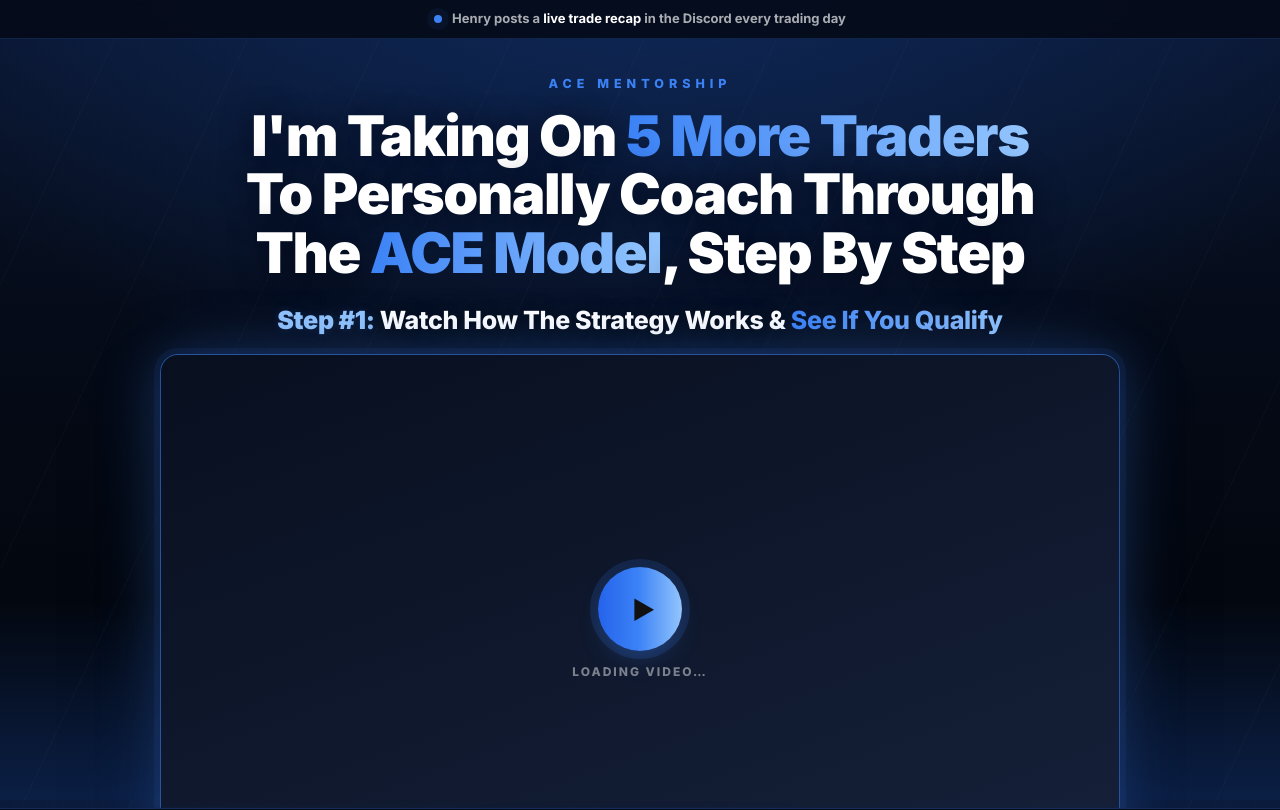
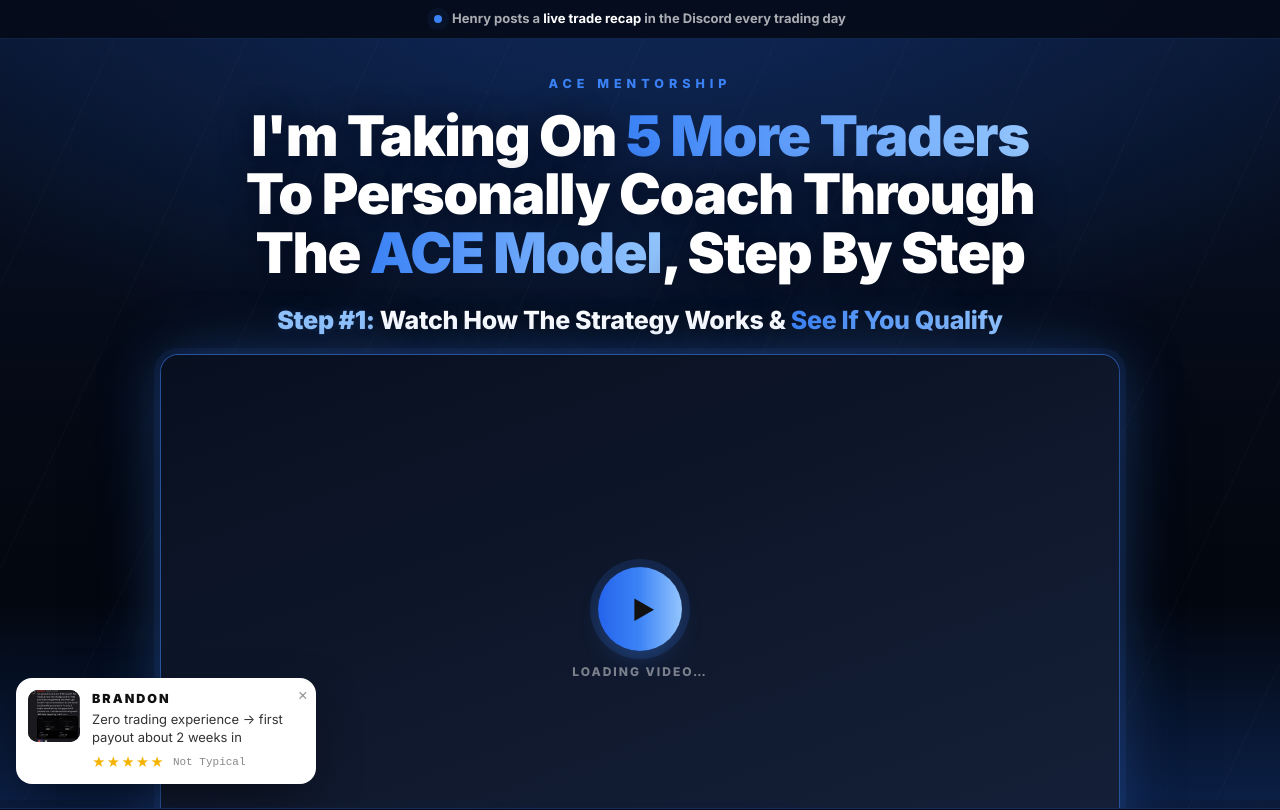
Before and after one commit to eliascroesus/andersenfunnel, a plain HTML site: page apply/index.html in a window 1280 px wide. Shown: the top 810 px of the page. Drawn offline with Linux system fonts and the light colour scheme.

Commit message:
Add bottom-left proof popup cards (hidden while typing and over forms on phones)
Co-Authored-By: Claude Opus 5.5 <noreply@anthropic.com>
Claude-Session: https://claude.ai/code/session_015aTEPZErDZv4g47zhVwhAZ

```diff
--- a/apply/index.html
+++ b/apply/index.html
@@ -91,5 +91,6 @@
 <script defer src="/assets/lead-form.js"></script>
 <script defer src="/assets/call-calendar.js"></script>
 <script defer src="/assets/site/funnel.js"></script>
+<script defer src="/assets/site/proof-toast.js"></script>
 </body>
 </html>
--- /dev/null
+++ b/assets/site/proof-toast.js
@@ -0,0 +1,35 @@
+/* Small proof cards that pop up bottom-left. Hidden while someone is typing (any input focused, so the phone
+   keyboard never gets covered) and while the sign-up / application form is on screen on phones. */
+(function () {
+  var ITEMS = [
+    { name: "BRANDON", text: "Zero trading experience → first payout about 2 weeks in", img: "/assets/ace/web/result-01.webp" },
+    { name: "SLADE", text: "Failed 7 of 8 months → passed 3 accounts + a payout in one month", img: "/assets/ace/web/result-02.webp" },
+    { name: "KOI", text: "On-and-off payouts with ICT → 2 payouts back to back", img: "/assets/ace/web/result-03.webp" },
+    { name: "TRAVIS", text: "First Discord member → multiple payouts running the ACE Model", img: "/assets/ace/web/result-04.webp" },
+  ];
+  if (matchMedia("(prefers-reduced-motion: reduce)").matches) return;
+  var el = document.createElement("div");
+  el.className = "ptoast"; el.setAttribute("role", "status");
+  el.innerHTML = '<button class="ptoast__x" aria-label="Close">×</button><img class="ptoast__img" alt="" width="52" height="52"><div class="ptoast__body"><b class="ptoast__name"></b><p class="ptoast__text"></p><div class="ptoast__foot"><span class="ptoast__stars">★★★★★</span><span class="ptoast__nt">Not Typical</span></div></div>';
+  document.body.appendChild(el);
+  var i = 0, closed = false, typing = false, formOnScreen = false, timer;
+  var mobile = matchMedia("(max-width: 700px)");
+  function blocked() { return closed || typing || (mobile.matches && formOnScreen); }
+  function show() {
+    if (blocked()) { timer = setTimeout(show, 4000); return; }
+    var it = ITEMS[i++ % ITEMS.length];
+    el.querySelector(".ptoast__img").src = it.img;
+    el.querySelector(".ptoast__name").textContent = it.name;
+    el.querySelector(".ptoast__text").textContent = it.text;
+    el.classList.add("on");
+    timer = setTimeout(function () { el.classList.remove("on"); timer = setTimeout(show, 9000); }, 6000);
+  }
+  el.querySelector(".ptoast__x").onclick = function () { closed = true; el.classList.remove("on"); clearTimeout(timer); };
+  document.addEventListener("focusin", function (e) { if (e.target.matches("input, textarea, select")) { typing = true; el.classList.remove("on"); } });
+  document.addEventListener("focusout", function () { setTimeout(function () { typing = !!document.activeElement && document.activeElement.matches("input, textarea, select"); }, 50); });
+  var form = document.querySelector("#optin-form, .book-panel");
+  if (form && "IntersectionObserver" in window) new IntersectionObserver(function (en) {
+    formOnScreen = en[0].isIntersecting; if (formOnScreen && mobile.matches) el.classList.remove("on");
+  }).observe(form);
+  timer = setTimeout(show, 5000);
+})();
--- a/assets/site/style.css
+++ b/assets/site/style.css
@@ -523,3 +523,19 @@ iframe.yt--on { border: 1px solid rgba(var(--accent-rgb), .3); }
 .faq-card h3 { font-size: clamp(19px, 2.4vw, 26px); font-weight: 900; text-align: center; margin-bottom: 14px; }
 .faq-ph .vph .vtxt { font-size: 13px; }
 @media (max-width: 700px) { .yt-grid { grid-template-columns: 1fr; } }
+/* proof cards bottom-left */
+.ptoast { position: fixed; left: 16px; bottom: 16px; z-index: 55; width: 300px; display: flex; gap: 12px; padding: 12px 14px 12px 12px; border-radius: 16px; background: #fff; color: #111; box-shadow: 0 18px 50px -12px rgba(0,0,0,.6); opacity: 0; transform: translateY(20px); pointer-events: none; transition: opacity .35s ease, transform .35s ease; }
+.ptoast.on { opacity: 1; transform: none; pointer-events: auto; }
+.ptoast__img { flex: none; width: 52px; height: 52px; border-radius: 10px; object-fit: cover; background: #0b1020; }
+.ptoast__body { min-width: 0; }
+.ptoast__name { display: block; font-size: 12.5px; font-weight: 900; letter-spacing: 2px; }
+.ptoast__text { font-size: 13px; line-height: 1.35; color: #333; margin: 3px 0 6px; display: -webkit-box; -webkit-line-clamp: 2; -webkit-box-orient: vertical; overflow: hidden; }
+.ptoast__foot { display: flex; align-items: center; gap: 8px; font-size: 11px; }
+.ptoast__stars { color: #f5b301; letter-spacing: 1px; font-size: 13px; }
+.ptoast__nt { color: #888; font-family: ui-monospace, monospace; }
+.ptoast__x { position: absolute; top: 4px; right: 8px; border: 0; background: none; font-size: 16px; color: #999; cursor: pointer; }
+@media (max-width: 700px) {
+  .ptoast { left: 10px; right: 10px; bottom: 10px; width: auto; padding: 10px 12px 10px 10px; }
+  .ptoast__img { width: 44px; height: 44px; }
+  .has-sticky .ptoast, body:has(.sticky-cta.on) .ptoast { bottom: 84px; }
+}
```
Also changed, not shown: booked/index.html (+1 -0 lines), discord/index.html (+1 -0 lines).
